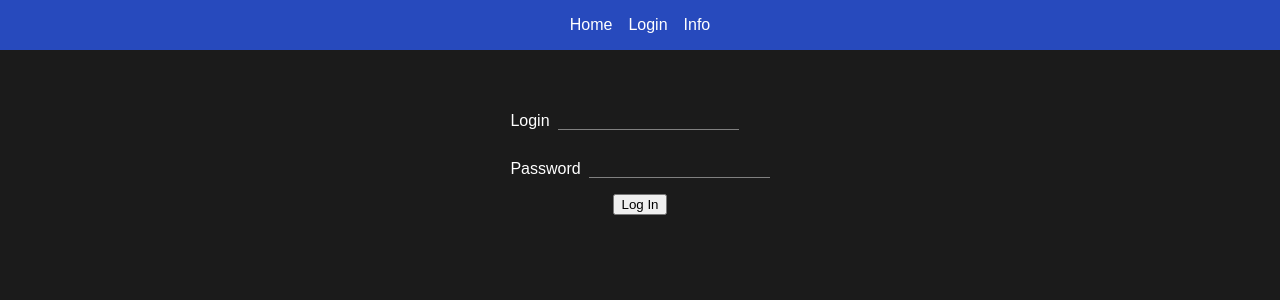
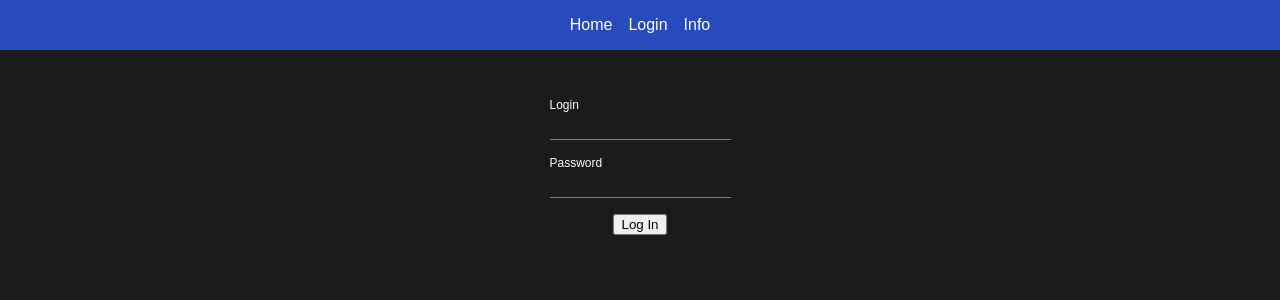
Before and after one commit to suffergram/angular-todo-app, an Angular app: page /login in a window 1280 px wide. Shown: the top 300 px of the page. Built offline with nearby package versions, Linux system fonts and the light colour scheme.

Commit message:
changed styles

```diff
--- a/src/app/app.component.scss
+++ b/src/app/app.component.scss
@@ -8,6 +8,7 @@
 }
 
 .main {
+  flex: 1;
   display: flex;
   flex-direction: column;
   align-items: center;
--- a/src/app/modules/login/login.component.scss
+++ b/src/app/modules/login/login.component.scss
@@ -11,16 +11,17 @@
     gap: 1rem;
 
     .login-label {
-      height: 2rem;
       display: flex;
-      align-items: flex-end;
+      flex-direction: column;
+      gap: 10px;
+      align-items: flex-start;
+      font-size: 12px;
 
       & > input {
         border: none;
         background-color: transparent;
         color: #ffffff;
         border-bottom: 1px solid gray;
-        margin-left: 0.5rem;
       }
     }
   }
--- a/src/index.html
+++ b/src/index.html
@@ -8,6 +8,6 @@
   <link rel="icon" type="image/x-icon" href="favicon.ico">
 </head>
 <body>
-  <app-root></app-root>
+  <app-root class="app-root"></app-root>
 </body>
 </html>
--- a/src/styles.scss
+++ b/src/styles.scss
@@ -4,4 +4,15 @@ body {
   padding: 0;
   background-color: #1b1b1b;
   color: #ffffff;
+
+  min-height: 100vh;
+  display: flex;
+  flex-direction: column;
+
+  .app-root {
+    height: 100%;
+    flex: 1;
+    display: flex;
+    flex-direction: column;
+  }
 }
```
